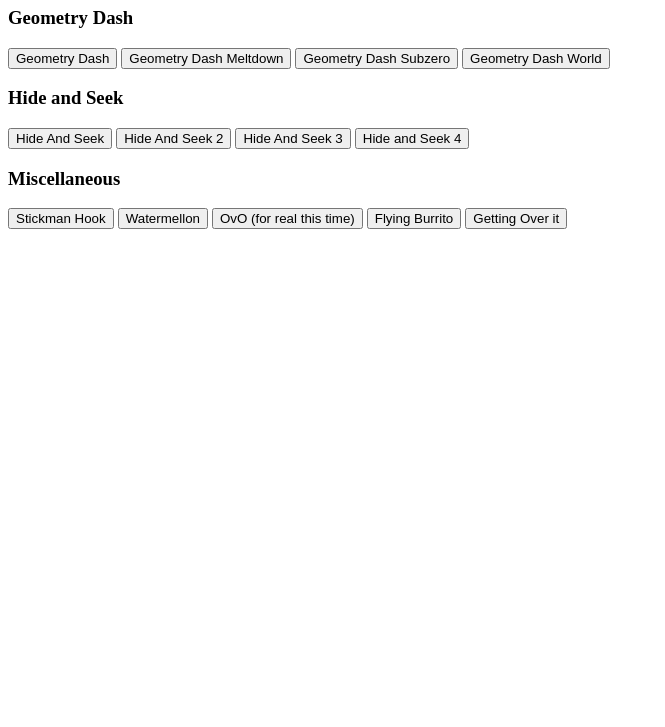
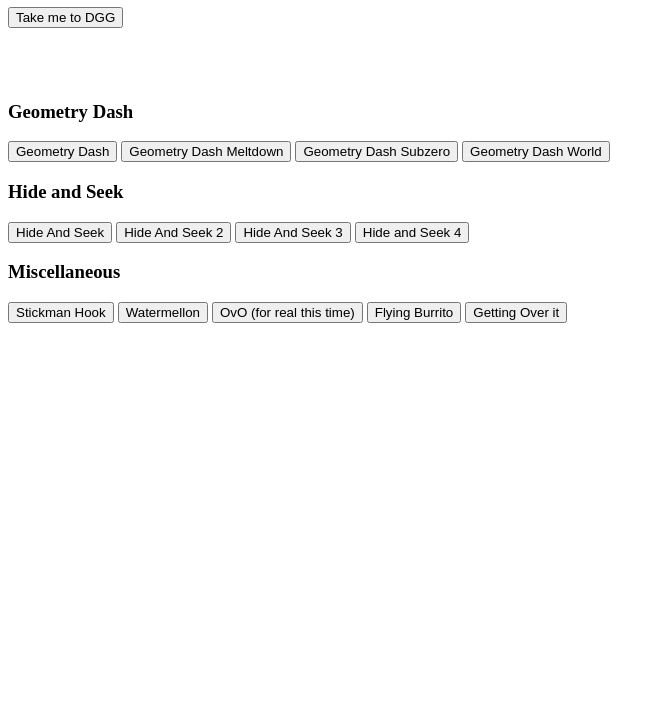
Before and after one commit to BoxyPlayz/Unblocked-Scratch-Games, a plain HTML site: page index.html in a window 1280 px wide. Shown: the part 73-800 px from the top of the page, without its empty margins (0-665 px from the left). Drawn offline with Linux system fonts and the light colour scheme.

Commit message:
Add DGG button

```diff
--- a/index.html
+++ b/index.html
@@ -8,6 +8,13 @@
 <body>
     <h1>Unblocked Scratch Games For All!!!</h1>
     <div class="games">
+
+        <a href="https://boxyplayz.github.io/DGG/"><button>Take me to DGG</button></a>
+        <br>
+        <br>
+        <br>
+        <br>
+
         <h3>Geometry Dash</h3>
         <a href="Games/Geometry Dash.html"><button>Geometry Dash</button></a>
         <a href="Games/Geometry Dash Meltdown.html"><button>Geometry Dash Meltdown</button></a>
```
